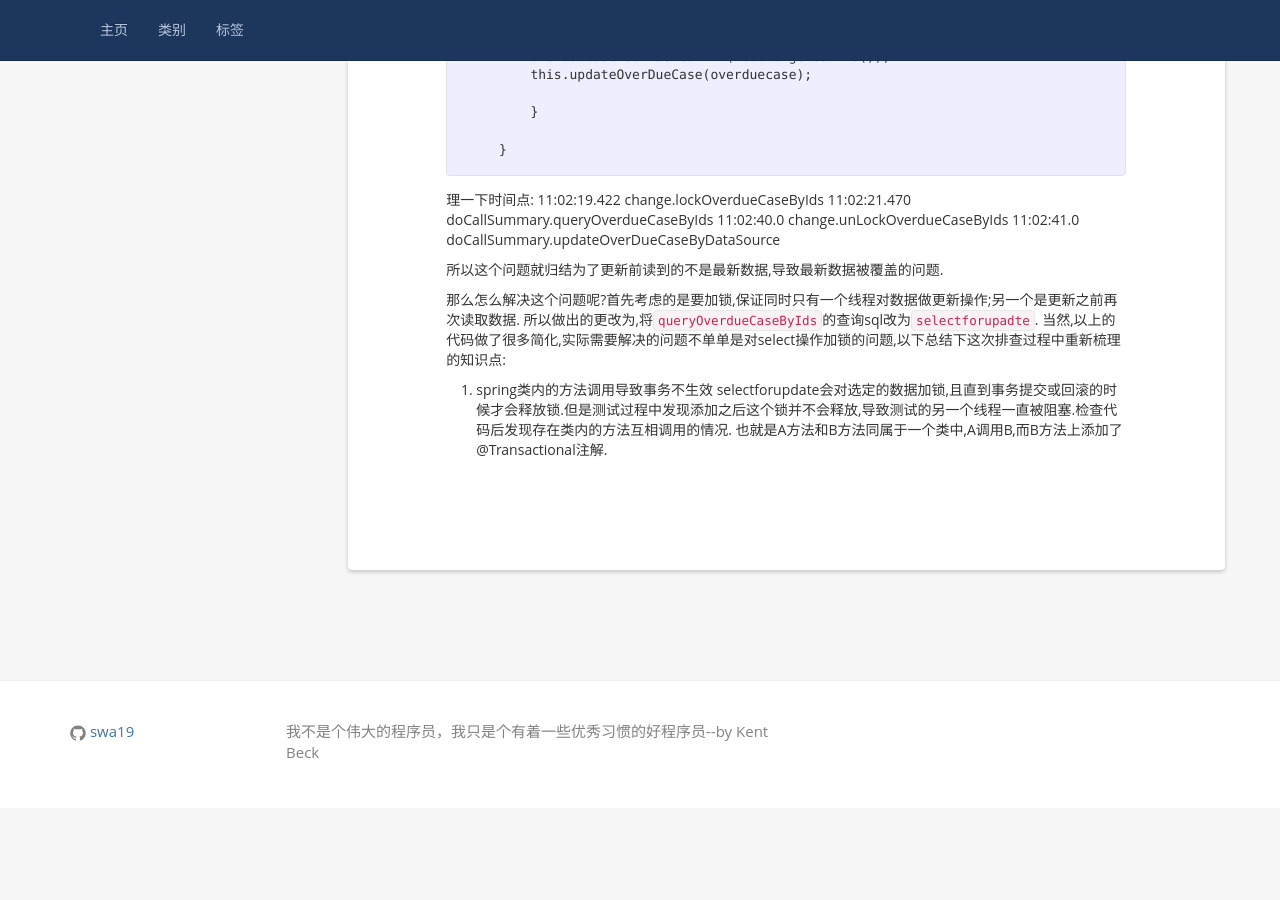
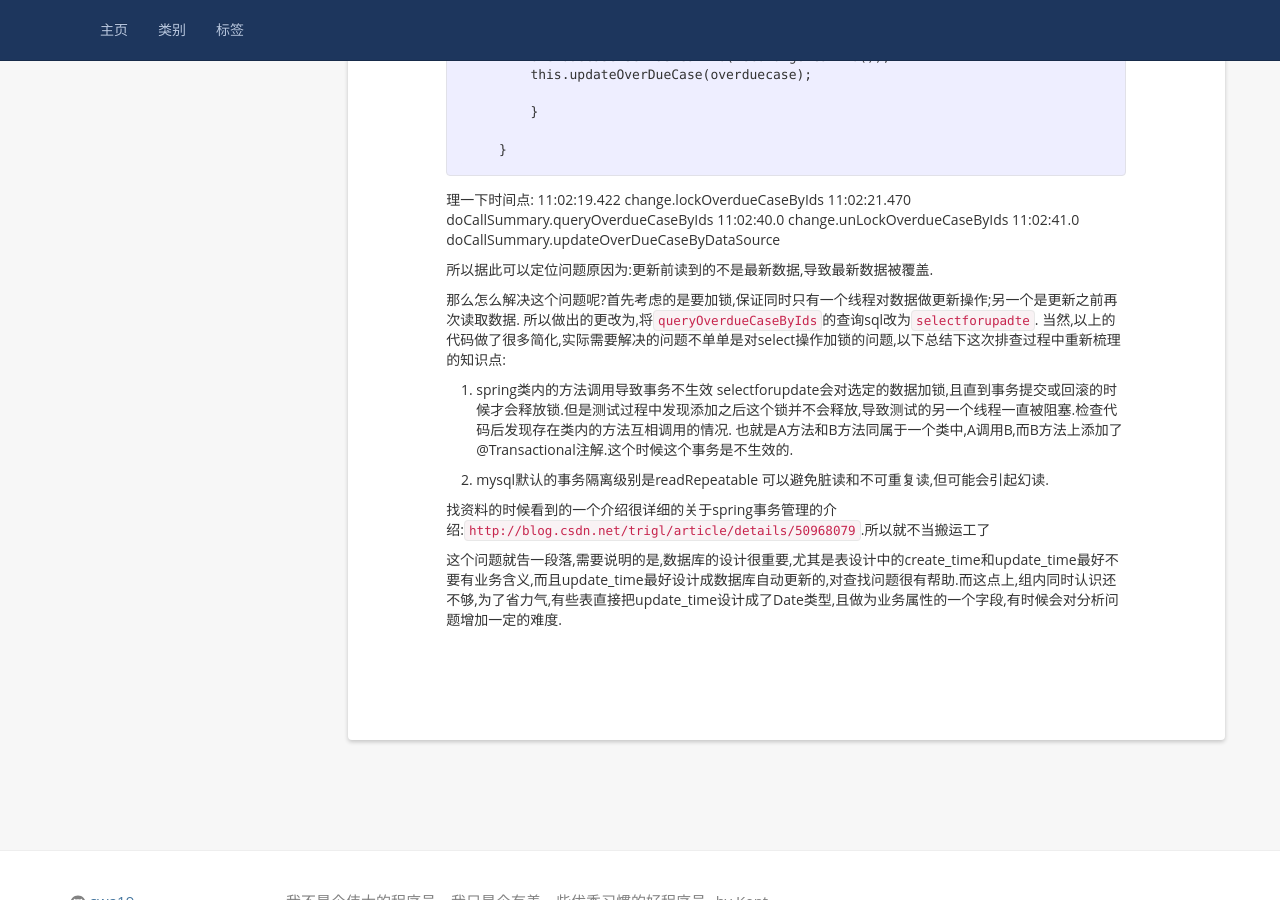
Before and after one commit to honchy/swa19.github.io, a Jekyll site: the page built from _posts/201801/2018-01-16-transaction.md, in a window 1280 px wide and 900 px high, scrolled down 1688 px. Built offline with Jekyll 4.4.1, drawn with Linux system fonts in a browser that asks for light colours; before the commit the page ends 2496 px from its top, so only the background shows below that.

Commit message:
transaction

```diff
--- a/_posts/201801/2018-01-16-transaction.md
+++ b/_posts/201801/2018-01-16-transaction.md
@@ -7,6 +7,7 @@ tags: java
 ---
 
 前几天线上出现了一个问题.在做一个操作的时候,发现一条数据的状态值不对.
+
 ~~~
 	@Override
 	@Transactional(noRollbackFor = CollectionException.class)
@@ -80,7 +81,7 @@ tags: java
 11:02:40.0     change.unLockOverdueCaseByIds
 11:02:41.0	doCallSummary.updateOverDueCaseByDataSource
 
-所以这个问题就归结为了更新前读到的不是最新数据,导致最新数据被覆盖的问题.
+所以据此可以定位问题原因为:更新前读到的不是最新数据,导致最新数据被覆盖.
 
 那么怎么解决这个问题呢?首先考虑的是要加锁,保证同时只有一个线程对数据做更新操作;另一个是更新之前再次读取数据.
 所以做出的更改为,将`queryOverdueCaseByIds`的查询sql改为`selectforupadte`.
@@ -88,4 +89,11 @@ tags: java
 
 1. spring类内的方法调用导致事务不生效
 selectforupdate会对选定的数据加锁,且直到事务提交或回滚的时候才会释放锁.但是测试过程中发现添加之后这个锁并不会释放,导致测试的另一个线程一直被阻塞.检查代码后发现存在类内的方法互相调用的情况.
-也就是A方法和B方法同属于一个类中,A调用B,而B方法上添加了@Transactional注解.
+也就是A方法和B方法同属于一个类中,A调用B,而B方法上添加了@Transactional注解.这个时候这个事务是不生效的.
+
+2. mysql默认的事务隔离级别是readRepeatable
+可以避免脏读和不可重复读,但可能会引起幻读.
+
+找资料的时候看到的一个介绍很详细的关于spring事务管理的介绍:`http://blog.csdn.net/trigl/article/details/50968079`.所以就不当搬运工了
+
+这个问题就告一段落,需要说明的是,数据库的设计很重要,尤其是表设计中的create_time和update_time最好不要有业务含义,而且update_time最好设计成数据库自动更新的,对查找问题很有帮助.而这点上,组内同时认识还不够,为了省力气,有些表直接把update_time设计成了Date类型,且做为业务属性的一个字段,有时候会对分析问题增加一定的难度.
```
